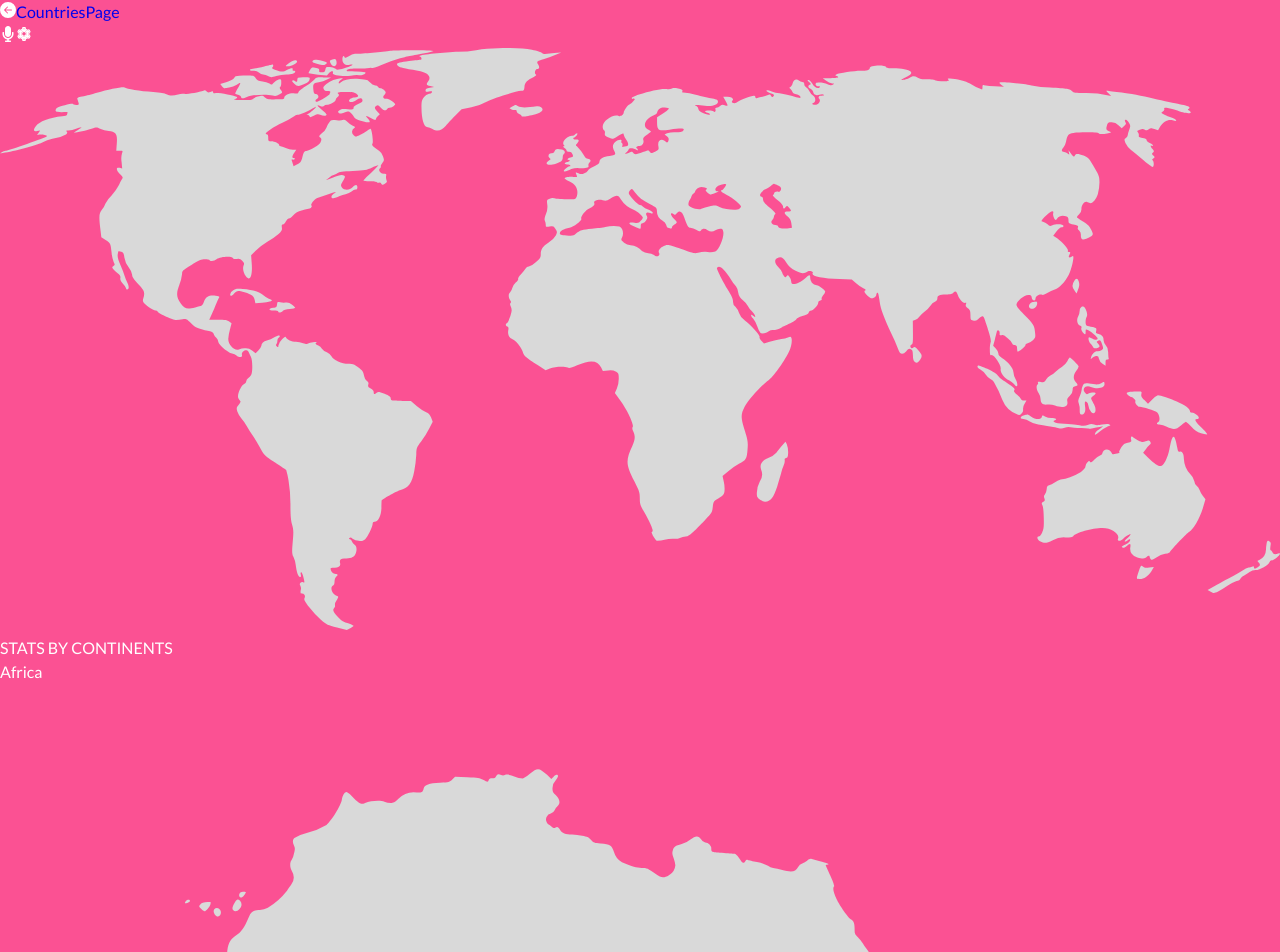
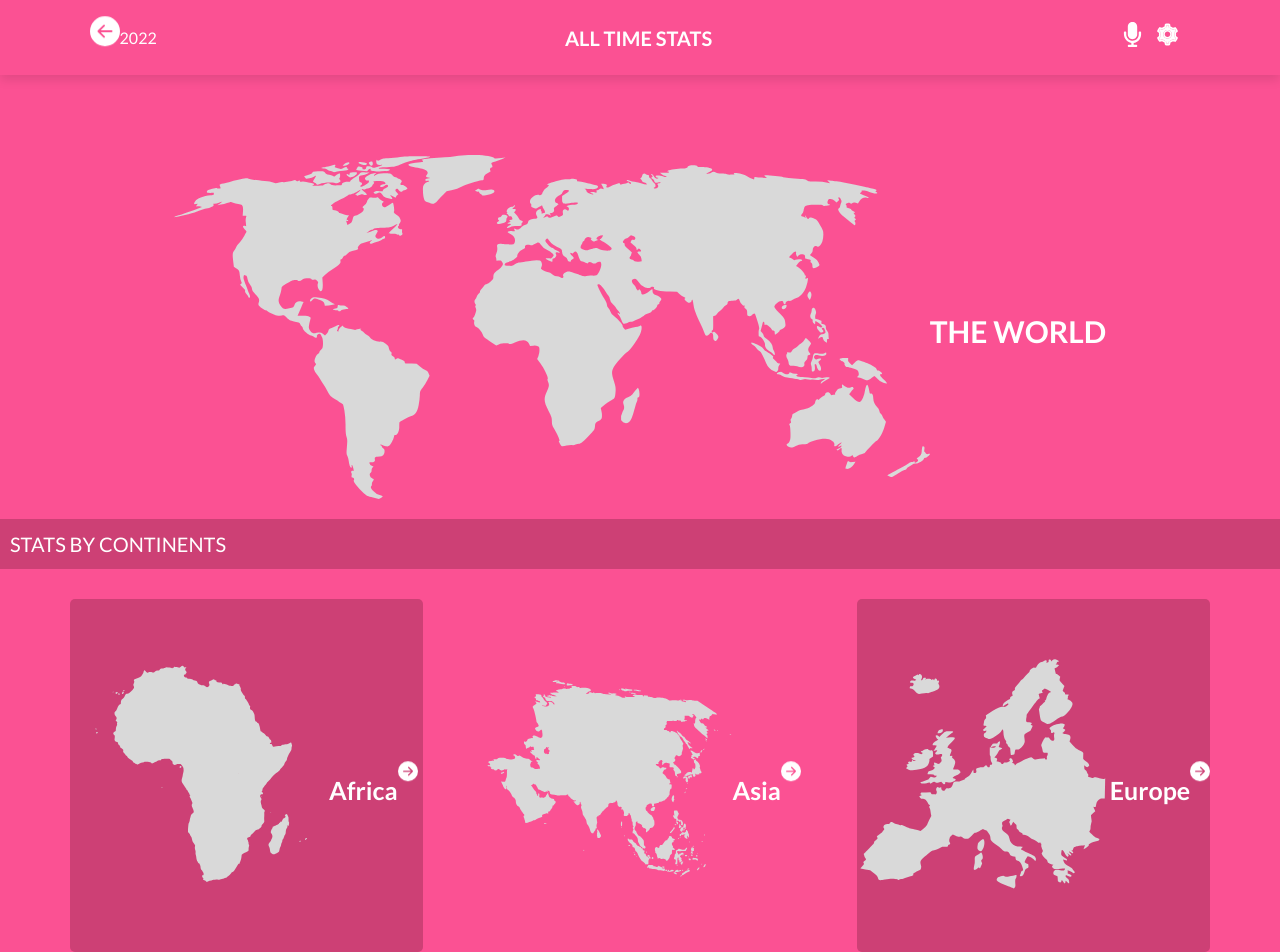
Before and after one commit to nickemma/country-app-metrics, a React (Create React App) app: page / in a window 1280 px wide. Shown: the top 952 px of the page. Built offline with nearby package versions, Linux system fonts and the light colour scheme; no server answers.

Commit message:
styling done and dusted

```diff
--- a/src/App.css
+++ b/src/App.css
@@ -4,7 +4,6 @@
   --bg-color: rgb(251, 81, 147);
   --primary-color: rgb(205, 64, 117);
   --text-color: #fff;
-  --img-color: rgb(174, 57, 101);
 }
 
 * {
@@ -16,6 +15,7 @@
   border: none;
   outline: none;
   font-family: 'Lato', sans-serif;
+  list-style: none;
   transition: all 0.3s linear;
 }
 
@@ -38,3 +38,7 @@ img {
   width: 100%;
   height: auto;
 }
+
+section {
+  padding: 2rem 6rem;
+}
--- a/src/components/Continents.js
+++ b/src/components/Continents.js
@@ -3,7 +3,7 @@ import { BsFillArrowRightCircleFill } from 'react-icons/bs';
 import { Link } from 'react-router-dom';
 import continentsData from '../data/data';
 import { getCountries } from '../redux/countries/countries';
-// import '../styles/continents.scss';
+import '../styles/Continents.scss';
 
 const Continents = () => {
   const dispatch = useDispatch();
@@ -12,21 +12,19 @@ const Continents = () => {
   };
 
   return (
-    <div>
-      <ul className="continents">
+    <section className="continents">
+      <ul className="items">
         {continentsData.map(({ id, name, image }) => (
           <li key={id}>
-            {name}
             <img src={image} alt="awesome" />
+            <h2>{name}</h2>
             <Link to={`/${name}`}>
-              <button type="button" onClick={() => handleClick(name)}>
-                <BsFillArrowRightCircleFill />
-              </button>
+              <BsFillArrowRightCircleFill onClick={() => handleClick(name)} />
             </Link>
           </li>
         ))}
       </ul>
-    </div>
+    </section>
   );
 };
 
--- a/src/components/ContinentsPage.js
+++ b/src/components/ContinentsPage.js
@@ -2,6 +2,7 @@ import React, { useEffect } from 'react';
 import { useDispatch } from 'react-redux';
 import { getCountries } from '../redux/countries/countries';
 import Continents from './Continents';
+import '../styles/ContinentsPage.scss';
 
 const ContinentsPage = () => {
   const dispatch = useDispatch();
@@ -11,10 +12,13 @@ const ContinentsPage = () => {
 
   return (
     <>
-      <div className="world_map">
-        <img src="/images/world.svg" alt="world awesome" />
+      <div className="world-map">
+        <div className="stat">
+          <img src="/images/world.svg" alt="world awesome" />
+          <h2>THE WORLD</h2>
+        </div>
         <div className="stats">
-          <p>STATS BY CONTINENTS</p>
+          <h3>STATS BY CONTINENTS</h3>
         </div>
       </div>
       <Continents />
--- a/src/components/Countries.js
+++ b/src/components/Countries.js
@@ -3,6 +3,7 @@ import { useSelector, useDispatch } from 'react-redux';
 import { Link } from 'react-router-dom';
 import { BsFillArrowRightCircleFill } from 'react-icons/bs';
 import { fetchCountryDetails } from '../redux/countries/countries';
+import '../styles/Countries.scss';
 
 const Countries = () => {
   const countries = useSelector((state) => state.countries);
@@ -14,23 +15,33 @@ const Countries = () => {
   return (
     <>
       <section className="countries">
+        <ul className="row">
           {countries.map((country) => (
             <li key={country?.name.common}>
-            <h1>{country?.name.common}</h1>
+              <div className="list">
+                <h2>{country?.name.common}</h2>
                 <Link to={`/:/${country?.name.common}`}>
-              <button
-                type="button"
+                  <BsFillArrowRightCircleFill
                     onClick={() => handleClick(country?.name.common)}
-              >
-                <BsFillArrowRightCircleFill />
-              </button>
+                  />
                 </Link>
+              </div>
               <img src={country?.flags.png} alt="flag" />
+              <div className="item">
+                <p>Capital:</p>
                 <p>{country?.capital}</p>
+              </div>
+              <div className="item">
+                <p>SubRegion:</p>
                 <p>{country?.subregion}</p>
-            <p>{country?.population}</p>
+              </div>
+              <div className="item">
+                <p>TimeZone:</p>
+                <p>{country?.timezones}</p>
+              </div>
             </li>
           ))}
+        </ul>
       </section>
     </>
   );
--- a/src/components/CountryDetails.js
+++ b/src/components/CountryDetails.js
@@ -1,5 +1,6 @@
 import React from 'react';
 import { useSelector } from 'react-redux';
+import '../styles/CountryDetail.scss';
 
 const CountryDetails = () => {
   const { countries } = useSelector((state) => state);
--- a/src/components/Navbar.js
+++ b/src/components/Navbar.js
@@ -3,16 +3,22 @@ import { NavLink } from 'react-router-dom';
 import { FaMicrophone } from 'react-icons/fa';
 import { AiTwotoneSetting } from 'react-icons/ai';
 import { BsFillArrowLeftCircleFill } from 'react-icons/bs';
+import '../styles/Navbar.scss';
 
 const Navbar = () => (
-  <div className="nav">
-    <BsFillArrowLeftCircleFill />
-    <NavLink to="/">CountriesPage</NavLink>
-    <div>
+  <header className="nav">
+    <div className="nav-left">
+      <NavLink to="/">
+        <BsFillArrowLeftCircleFill />
+      </NavLink>
+      2022
+    </div>
+    <h2>ALL TIME STATS </h2>
+    <div className="nav-right">
       <FaMicrophone />
       <AiTwotoneSetting />
     </div>
-  </div>
+  </header>
 );
 
 export default Navbar;
--- /dev/null
+++ b/src/styles/Continents.scss
@@ -0,0 +1,58 @@
+.continents {
+  .items {
+    display: grid;
+    grid-template-columns: repeat(auto-fit, minmax(32rem, 1fr));
+    gap: 2rem;
+
+    li {
+      display: flex;
+      align-items: center;
+      justify-content: center;
+
+      img {
+        width: 100%;
+        height: 100%;
+        object-fit: cover;
+      }
+
+      h2 {
+        font-size: 2.5rem;
+        margin-top: 30px;
+      }
+
+      a {
+        font-size: 2rem;
+        color: var(--text-color);
+        font-weight: 600;
+        animation: floating 2s linear infinite;
+
+        @keyframes floating {
+          0% {
+            transform: translateY(0);
+          }
+
+          100% {
+            transform: translateY(0);
+          }
+
+          50% {
+            transform: translateY(-1rem);
+          }
+        }
+      }
+    }
+
+    li:nth-child(even) {
+      border-radius: 0.5rem;
+      padding: 5rem;
+      margin: 10px;
+    }
+
+    li:nth-child(odd) {
+      background: var(--primary-color);
+      border-radius: 0.5rem;
+      padding: 5rem;
+      margin: 10px;
+    }
+  }
+}
--- /dev/null
+++ b/src/styles/ContinentsPage.scss
@@ -0,0 +1,31 @@
+.world-map {
+  padding-top: 7rem;
+
+  .stat {
+    display: flex;
+    align-items: center;
+    justify-content: center;
+    padding: 1rem;
+
+    img {
+      cursor: pointer;
+      margin-bottom: 10px;
+      width: 60%;
+    }
+
+    h2 {
+      font-size: 3rem;
+      font-weight: 600;
+    }
+  }
+
+  .stats {
+    h3 {
+      background: var(--primary-color);
+      padding: 1rem;
+      font-size: 2rem;
+      font-weight: 400;
+      color: var(--text-color);
+    }
+  }
+}
--- /dev/null
+++ b/src/styles/Countries.scss
@@ -0,0 +1,62 @@
+.countries {
+  padding-top: 5rem;
+
+  .row {
+    display: grid;
+    grid-template-columns: repeat(auto-fit, minmax(23rem, 1fr));
+    gap: 2rem;
+
+    li {
+      box-shadow: 0 0.5rem 1rem rgba(0, 0, 0, 0.5);
+      padding: 1rem;
+      border-radius: 1rem;
+      cursor: pointer;
+
+      .list {
+        display: flex;
+        align-items: center;
+        justify-content: space-between;
+        padding: 10px;
+
+        h2 {
+          font-size: 2rem;
+          font-weight: 600;
+        }
+
+        a {
+          font-size: 2rem;
+          color: var(--text-color);
+        }
+      }
+      img {
+        height: 50%;
+        width: 100%;
+        object-fit: contain;
+      }
+      &:hover {
+        transform: scale(1.1);
+      }
+
+      .item {
+        align-items: center;
+        color: #fff;
+        display: flex;
+        justify-content: space-between;
+        margin: 5px;
+
+        p {
+          font-size: 15px;
+        }
+      }
+
+      .item:nth-child(even) {
+        border-radius: 0.5rem;
+      }
+
+      .item:nth-child(odd) {
+        background: var(--primary-color);
+        border-radius: 0.5rem;
+      }
+    }
+  }
+}
--- /dev/null
+++ b/src/styles/Navbar.scss
@@ -0,0 +1,50 @@
+.nav {
+  position: relative;
+  display: flex;
+  align-items: center;
+  justify-content: space-between;
+  top: 0;
+  left: 0;
+  right: 0;
+  padding: 1.5rem 7%;
+  z-index: 999;
+  box-shadow: 0 0.5rem 1rem rgba(0, 0, 0, 0.1);
+
+  .nav-left {
+    display: flex;
+    align-items: center;
+
+    a {
+      animation: floating 2s linear infinite;
+      font-size: 3rem;
+      color: var(--text-color);
+
+      @keyframes floating {
+        0% {
+          transform: translateY(0);
+        }
+
+        100% {
+          transform: translateY(0);
+        }
+
+        50% {
+          transform: translateY(-1rem);
+        }
+      }
+    }
+  }
+
+  h2 {
+    font-size: 2rem;
+    font-weight: 600;
+  }
+
+  .nav-right {
+    svg {
+      font-size: 2.5rem;
+      margin-right: 1rem;
+      cursor: pointer;
+    }
+  }
+}
```
Also changed, not shown: src/styles/CountryDetail.scss (added). Lines whose indentation alone changed are shown as unchanged.
